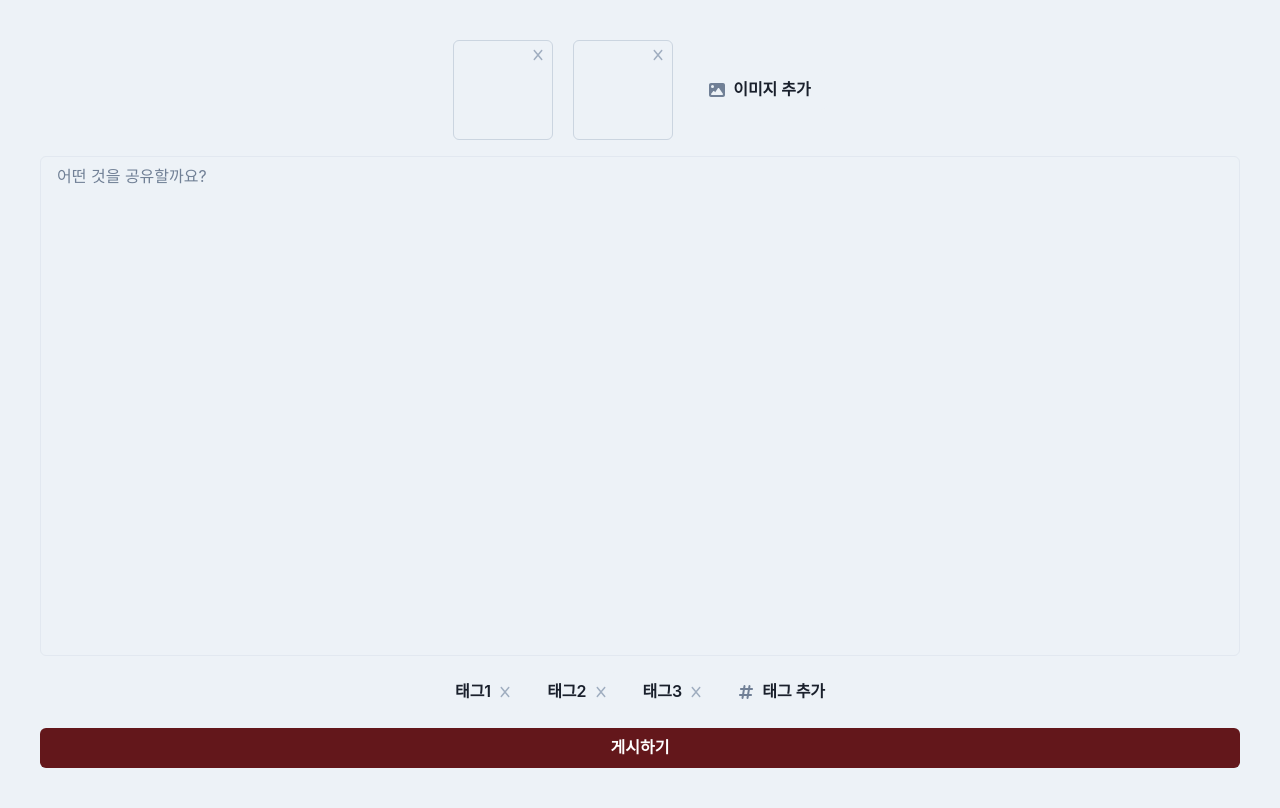
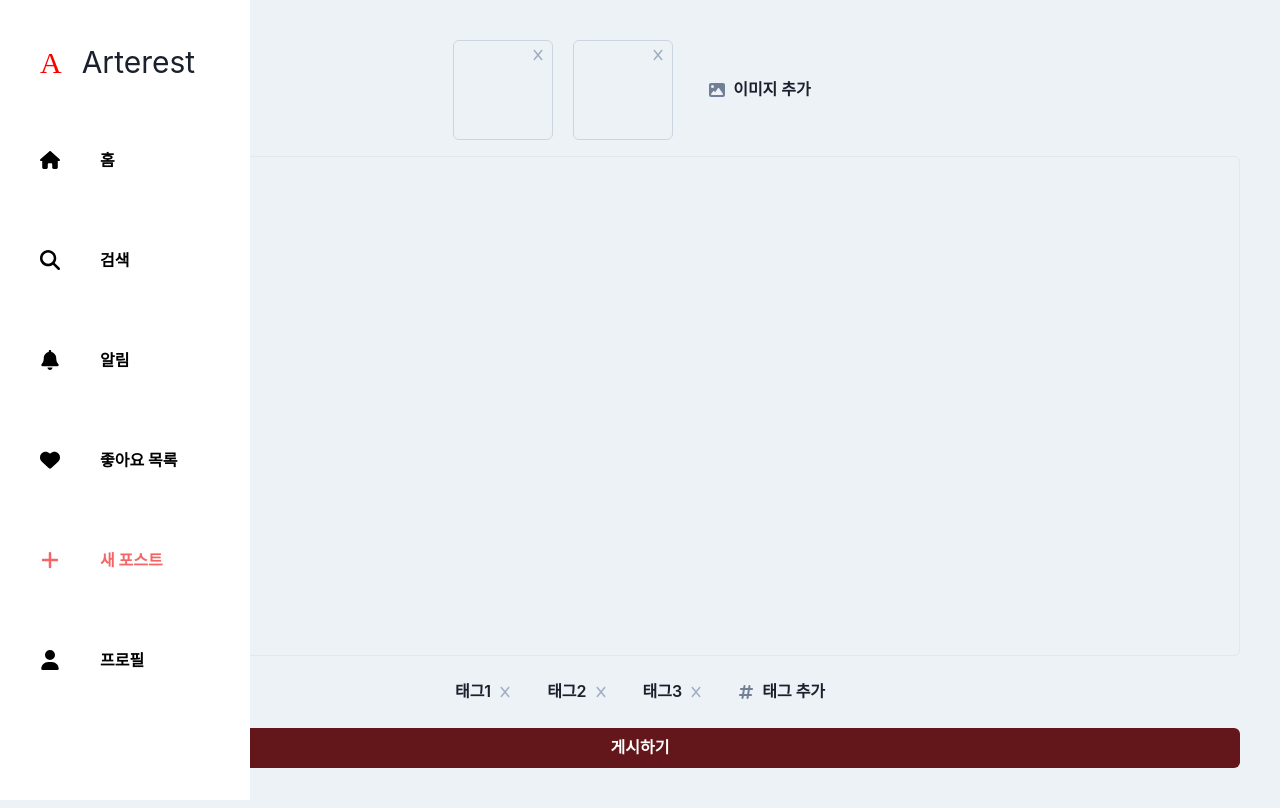
Before and after one commit to DevTraces/FrontEnd, a Next.js app: page /newPost in a window 1280 px wide. Built offline with nearby package versions, Linux system fonts and the light colour scheme.

Commit message:
fea: add navLayout to newPost, setting

```diff
--- a/src/pages/newPost/index.tsx
+++ b/src/pages/newPost/index.tsx
@@ -1,3 +1,4 @@
+import NavLayout from "@/components/NavLayout";
 import {
   Button,
   FormControl,
@@ -17,7 +18,7 @@ export default function NewPost() {
   const router = useRouter();
 
   return (
-    <>
+    <NavLayout>
       <Head>
         <title>Arterest | Upload</title>
       </Head>
@@ -49,6 +50,6 @@ export default function NewPost() {
           게시하기
         </Button>
       </FormControl>
-    </>
+    </NavLayout>
   );
 }
--- a/src/pages/setting/index.tsx
+++ b/src/pages/setting/index.tsx
@@ -1,3 +1,4 @@
+import NavLayout from "@/components/NavLayout";
 import {
   Avatar,
   Button,
@@ -14,7 +15,7 @@ export default function Setting() {
   const router = useRouter();
   const isError = true;
   return (
-    <>
+    <NavLayout>
       <Head>
         <title>Arterest | Setting</title>
       </Head>
@@ -70,6 +71,6 @@ export default function Setting() {
           </HStack>
         </VStack>
       </Container>
-    </>
+    </NavLayout>
   );
 }
```
